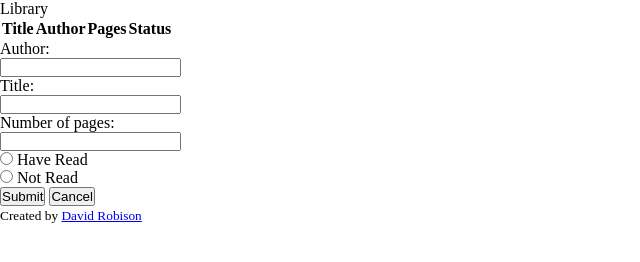
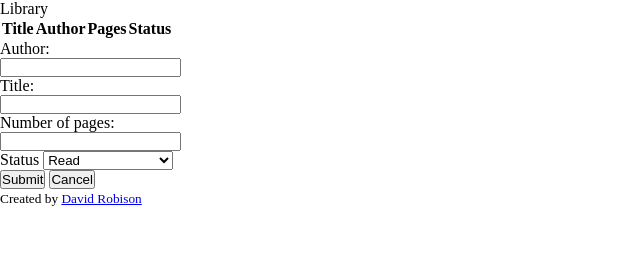
Before and after one commit to robisonwebdev/Library, a plain HTML site: page index.html in a window 1280 px wide. Shown: the whole page, without its empty margins (0-640 px from the left). Drawn offline with Linux system fonts and the light colour scheme.

Commit message:
Change status from radio button to dropdown menu

```diff
--- a/index.html
+++ b/index.html
@@ -40,11 +40,13 @@
                     <input type="number" name="pagesForm" id="pagesForm"><br>
                 </div>
                 <div>
-                    <input type="radio" name="status" id="haveRead" value="yes">
-                    <label for="haveRead">Have Read</label><br>
+                    <label for="status">Status</label>
 
-                    <input type="radio" name="status" id="notRead" value="no">
-                    <label for="notRead">Not Read</label><br>
+                    <select name="status" id="status">
+                        <option value="read">Read</option>
+                        <option value="reading">Currently Reading</option>
+                        <option value="notRead">Not Read</option>
+                    </select>
                 </div>
                 <div>
                     <button id="submit" type="button">Submit</button>
```
